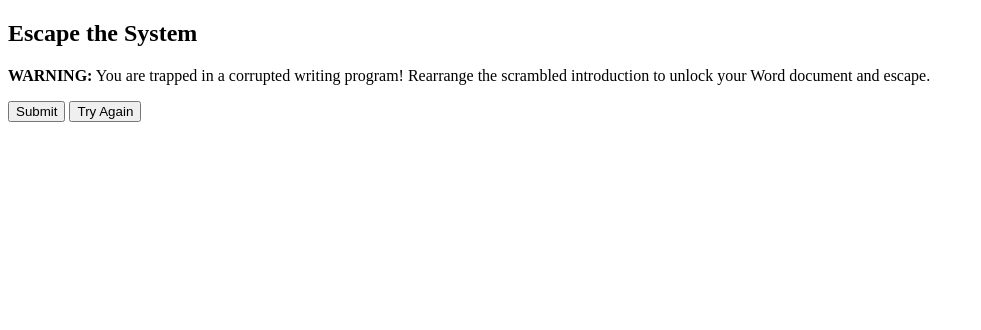
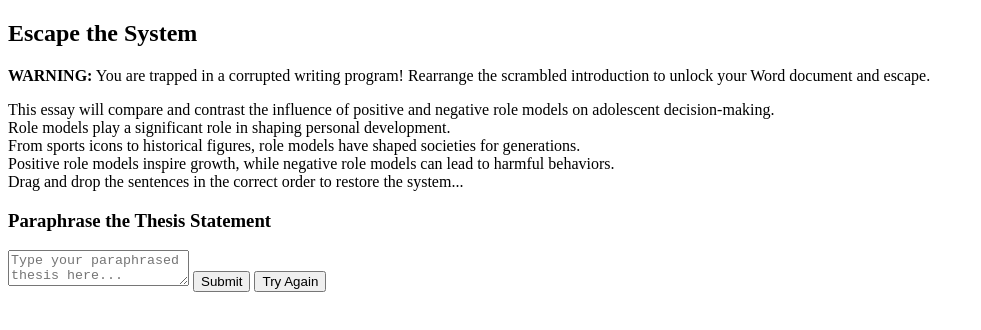
Before and after one commit to Salex01313/escape-room, a plain HTML site: page index.html in a window 1280 px wide. Shown: the whole page, without its empty margins (0-981 px from the left). Drawn offline with Linux system fonts and the light colour scheme.

Commit message:
Update index.html

```diff
--- a/index.html
+++ b/index.html
@@ -6,16 +6,24 @@
     <title>Introduction Escape Room</title>
 
     <!-- Link to your CSS file (in the <head> section) -->
-    <link rel="stylesheet" href="style.css"> <!-- Make sure the CSS file is in the same folder -->
-
+    <link rel="stylesheet" href="style.css"> <!-- Make sure the CSS file is in the same folder as index.html -->
 </head>
 <body>
     <div class="container">
         <h2 class="terminal-text">Escape the System</h2>
         <p class="terminal-text"><strong>WARNING:</strong> You are trapped in a corrupted writing program! Rearrange the scrambled introduction to unlock your Word document and escape.</p>
 
-        <!-- Your content here (sentences, drag-and-drop area, etc.) -->
+        <div id="sentences">
+            <div class="sentence" draggable="true">This essay will compare and contrast the influence of positive and negative role models on adolescent decision-making.</div>
+            <div class="sentence" draggable="true">Role models play a significant role in shaping personal development.</div>
+            <div class="sentence" draggable="true">From sports icons to historical figures, role models have shaped societies for generations.</div>
+            <div class="sentence" draggable="true">Positive role models inspire growth, while negative role models can lead to harmful behaviors.</div>
+        </div>
 
+        <div id="drop-area" class="terminal-text">Drag and drop the sentences in the correct order to restore the system...</div>
+
+        <h3 class="terminal-text">Paraphrase the Thesis Statement</h3>
+        <textarea id="paraphrase" placeholder="Type your paraphrased thesis here..."></textarea>
         <button onclick="checkOrder()">Submit</button>
         <button onclick="tryAgain()" class="hidden">Try Again</button>
 
@@ -23,10 +31,8 @@
         <p id="paraphrase-feedback" class="hidden terminal-text"></p>
     </div>
 
-    <!-- Your other content here -->
-
     <!-- Link to your JavaScript file (just before the closing </body> tag) -->
-    <script src="app.js"></script> <!-- Make sure the JS file is in the same folder -->
+    <script src="app.js"></script> <!-- Make sure the JS file is in the same folder as index.html -->
 
 </body>
 </html>
```
